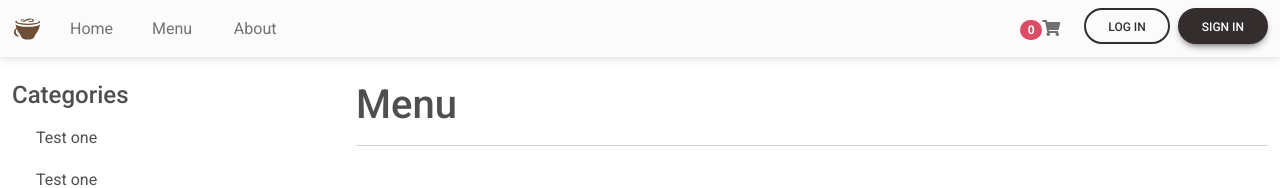
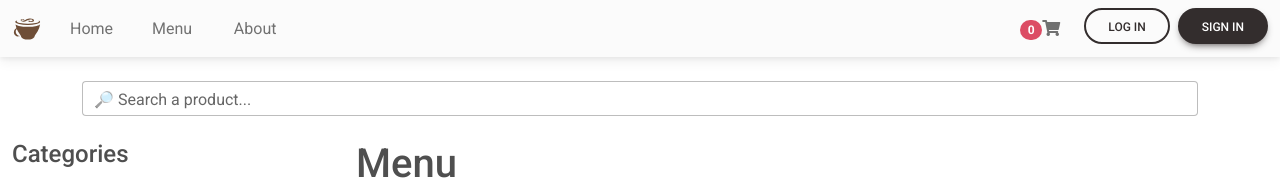
Before and after one commit to bluediu/stardiu, a React (Create React App) app: page /#/menu in a window 1280 px wide. Shown: the top 188 px of the page. Built offline with nearby package versions, Linux system fonts and the light colour scheme.

Commit message:
feat(search): input searchadded layout

```diff
--- a/src/components/menu/Menu.jsx
+++ b/src/components/menu/Menu.jsx
@@ -1,9 +1,11 @@
 import React from 'react';
 import MenuContainerGrid from './MenuContainerGrid';
+import InputSearch from './search/InputSearch';
 
 function Menu() {
   return (
     <div>
+      <InputSearch />
       <MenuContainerGrid />
     </div>
   );
--- /dev/null
+++ b/src/components/menu/search/InputSearch.jsx
@@ -0,0 +1,16 @@
+import { MDBInput } from 'mdb-react-ui-kit';
+import React from 'react';
+
+function InputSearch() {
+  return (
+    <div className="container mt-4">
+      <MDBInput
+        label="🔎 Search a product..."
+        id="search"
+        type="search"
+      />
+    </div>
+  );
+}
+
+export default InputSearch;
```
